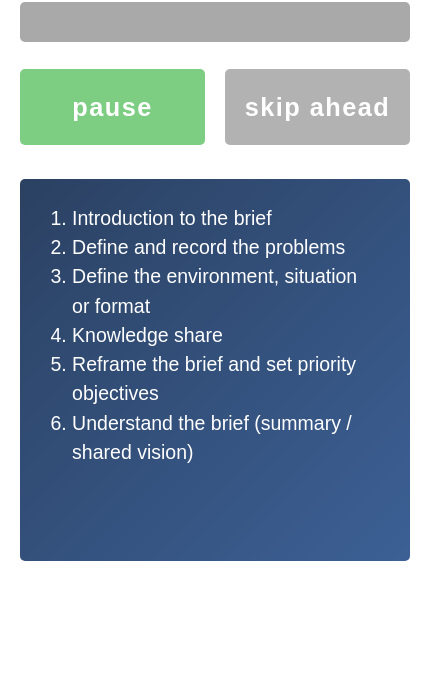
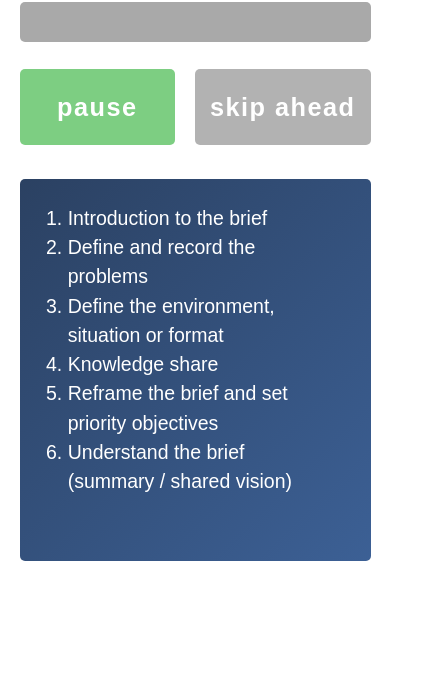
Before and after one commit to fluidbluedesign/sprintimer, a plain HTML site: page index.html in a window 390 px wide. Shown: the part 169-844 px from the top of the page, 430 px wide, since content can reach past the window. Drawn offline with Linux system fonts and the light colour scheme; a web font is replaced by a local one.

Commit message:
Trying width stuff

```diff
--- a/main.css
+++ b/main.css
@@ -198,19 +198,16 @@ body {
     }
 
     #mainContainer{
-        margin: 0 auto;
-        padding-left: 20px;
-        padding-right: 20px;
         display: grid;
         width: 100vw;
         height: 100vh;
-        grid-template-columns: 100vw ;
+        grid-template-columns: 5vw 90vw 5vw;
         grid-template-rows: 10vh 30vh auto 10vh;
         grid-template-areas:
-        "header"
-        "timerSection"
-        "notes"
-        ".";
+        ". header ."
+        ". timerSection ."
+        ". notes ."
+        ". . .";
         min-height: 0;
         min-width: 0;
         column-gap: 0;
```
